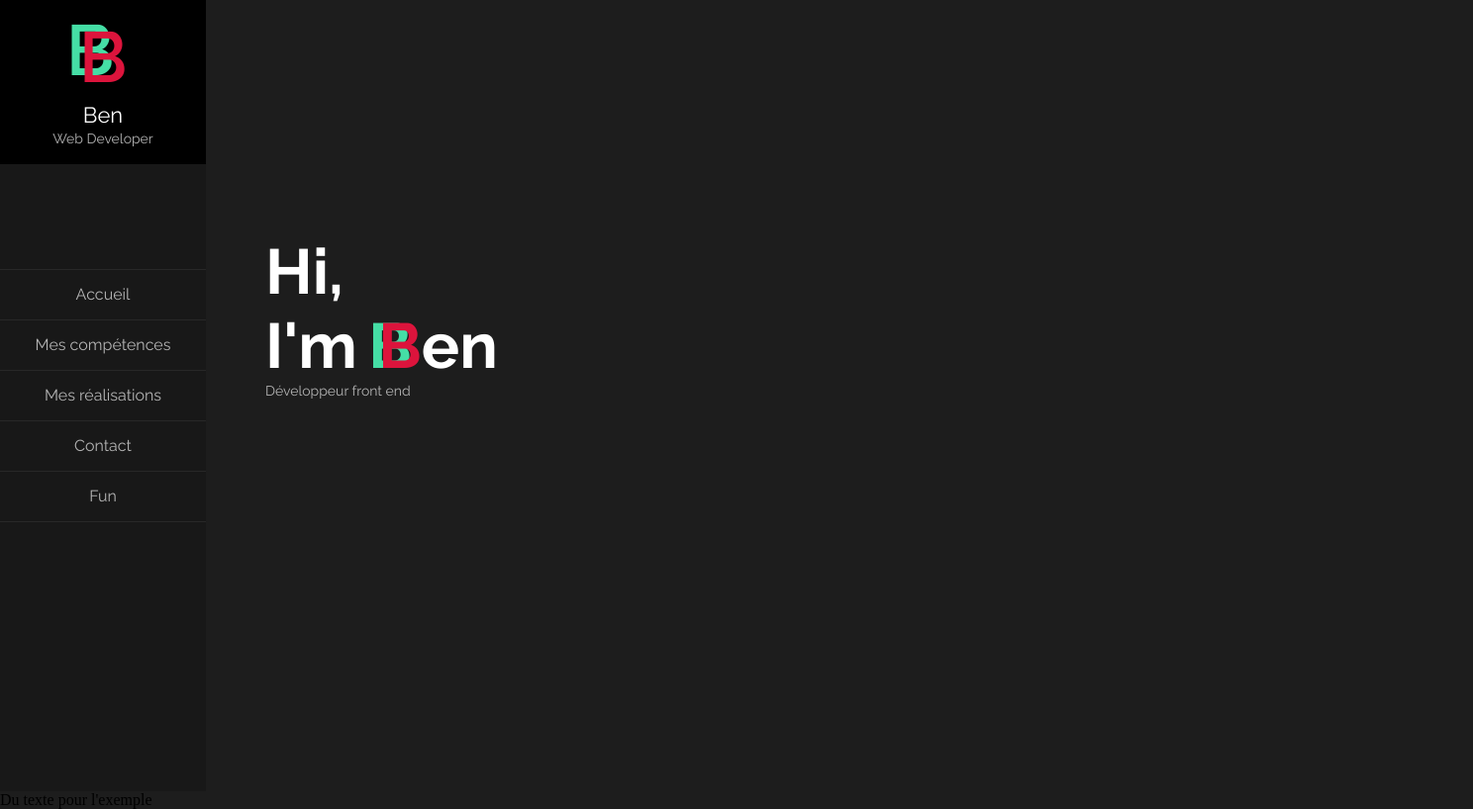
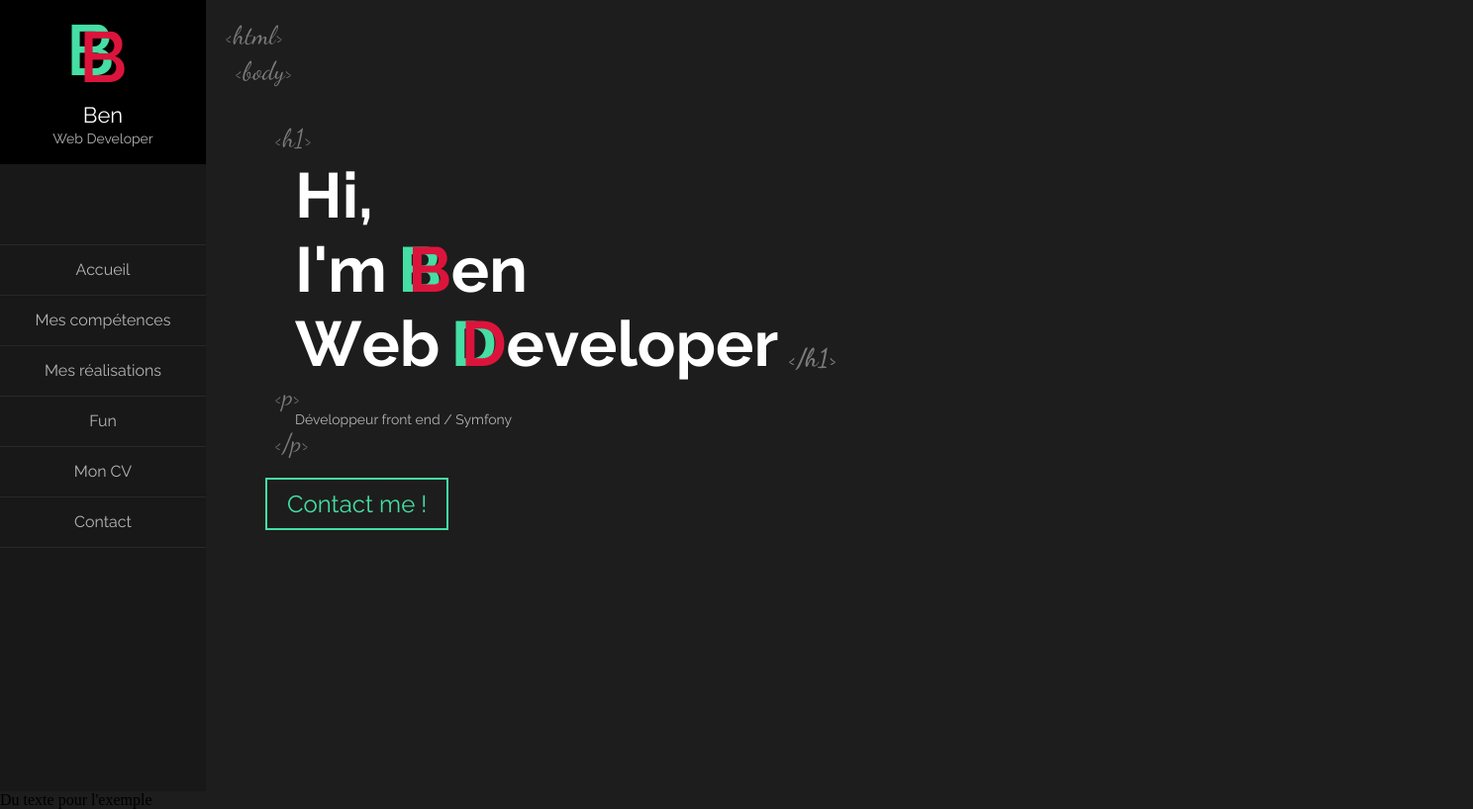
Before and after one commit to BigBen131283/portfolio_style, a website: page index.html in a window 1280 px wide. Shown: the whole page at 99% size, 1488 px wide, since content can reach past the window. Drawn offline with Linux system fonts and the light colour scheme.

Commit message:
230828 - some design

```diff
--- a/index.html
+++ b/index.html
@@ -6,6 +6,7 @@
     <meta name="viewport" content="width=device-width, initial-scale=1.0">
     <title>Big Ben</title>
     <link rel="stylesheet" href="./src/css/home.css">
+    <link rel="icon" type="image/gif" href="./src/images/logo.png">
     <script src="./src/scripts/app.js" defer></script>
 </head>
 <body>
@@ -21,21 +22,30 @@
                 <a href="#home">Accueil</a>
                 <a href="#skills">Mes compétences</a>
                 <a href="#achievements">Mes réalisations</a>
+                <a href="#fun">Fun</a>
+                <a href="">Mon CV</a>
                 <a href="#contact">Contact</a>
-                <a href="#fun">Fun</a>
             </nav>
             <div class="social-networks">
             </div>
         </div>
 
         <div class="hero-section">
+            <p class="decor">&lsaquo;html&rsaquo;</p>
+            <p class="decor">&lsaquo;body&rsaquo;</p>
             <div class="title">
+                <p class="decor">&lsaquo;h1&rsaquo;</p>
                 <h1>
                     <span class="animated">H</span><span class="animated">i</span><span class="animated">,</span><br>
                     <span class="animated">I</span><span class="animated">'</span><span class="animated">m</span>
-                    <span class="fixed">B</span><span class="animated">e</span><span class="animated">n</span>
+                    <span class="fixed">B</span><span class="animated">e</span><span class="animated">n</span><br>
+                    <span class="animated">W</span><span class="animated">e</span><span class="animated">b</span>&nbsp;<span class="fixed">D</span><span class="animated">e</span><span class="animated">v</span><span class="animated">e</span><span class="animated">l</span><span class="animated">o</span><span class="animated">p</span><span class="animated">e</span><span class="animated">r</span><span class="decor">&lsaquo;/h1&rsaquo;</span>
                 </h1>
-                <h2>Développeur front end</h2>
+                <p class="decor">&lsaquo;p&rsaquo;</p>
+                <h2>Développeur front end / Symfony</h2>
+                <p class="decor">&lsaquo;/p&rsaquo;</p>
+
+                <a href="#contact" class="contact">Contact me !</a href="#contact">
             </div>
         </div>
 
--- a/src/sass/base/_typography.scss
+++ b/src/sass/base/_typography.scss
@@ -1 +1,3 @@
 @import url('https://fonts.googleapis.com/css2?family=Raleway:ital,wght@0,100;0,200;0,300;0,400;0,500;0,600;0,700;0,800;0,900;1,100;1,200;1,300;1,400;1,500;1,600;1,700;1,800;1,900&family=Roboto+Flex:wght@100;200;300;400;500;600;700;800;900;1000&family=Roboto:ital,wght@0,100;0,300;0,400;0,500;0,700;0,900;1,100;1,300;1,400;1,500;1,700;1,900&display=swap');
+
+@import url('https://fonts.googleapis.com/css2?family=Dancing+Script:wght@400;500;600;700&display=swap');
--- /dev/null
+++ b/src/sass/components/_menu.scss
@@ -0,0 +1,77 @@
+.menu{
+    background: $backgroundMenu;
+    display: flex;
+    flex-direction: column;
+    justify-content: center;
+    align-items: center;
+    width: 13rem;
+    height: 100vh;
+    position: fixed;
+
+    .logo{
+        background: $backgroundLogo;
+        padding: 15px 5px;
+        position: absolute;
+        top: 0;
+        left: 0;
+        right: 0;
+
+        p{
+            text-align: center;
+            display: block;
+            padding: 0px 0px 3px;
+
+            &:nth-child(1){
+                color: $logoText;
+                text-shadow: -13px -7px $logoShadow;
+                font-size: $fs-72;
+                text-align: center;
+                font-weight: 600;
+            }
+            &:nth-child(2){
+                color: $logoName;
+                font-size: $fs-22;
+            }
+            &:nth-child(3){
+                color: $logoJob;
+                font-size: $fs-14;
+            }
+        }
+    }
+    nav{
+        display: flex;
+        flex-direction: column;
+        justify-content: center;
+        align-items: center;
+        font-size: $fs-16;
+        width: 100%;
+
+        a{
+            text-decoration: none;
+            display: block;
+            width: 100%;
+            line-height: 50px;
+            text-align: center;
+            color: $menuText;
+            transition: color .3s ease-out;
+
+            &::before{
+                content: '';
+                display: block;
+                width: 100%;
+                height: 1px;
+                background: $menuLine;
+            }
+            &:nth-last-child(1)::after{
+                content: '';
+                display: block;
+                width: 100%;
+                height: 1px;
+                background: $menuLine;
+            }
+            &:hover{
+                color: $hoverButton;
+            }
+        }
+    }
+}
--- a/src/sass/home.scss
+++ b/src/sass/home.scss
@@ -2,6 +2,7 @@
 @import './utils/variables';
 @import './base/typography';
 @import './components/animations';
+@import './components/menu';
 
 
 body{
@@ -10,86 +11,23 @@ body{
     header{
         font-family: $homepageMain;
         min-height: 100vh;
-        .menu{
-            background: $backgroundMenu;
-            display: flex;
-            flex-direction: column;
-            justify-content: center;
-            align-items: center;
-            width: 13rem;
-            height: 100vh;
-            position: fixed;
-
-            .logo{
-                background: $backgroundLogo;
-                padding: 15px 5px;
-                position: absolute;
-                top: 0;
-                left: 0;
-                right: 0;
-
-                p{
-                    text-align: center;
-                    display: block;
-                    padding: 0px 0px 3px;
-
-                    &:nth-child(1){
-                        color: $logoText;
-                        text-shadow: -13px -7px $logoShadow;
-                        font-size: $fs-72;
-                        text-align: center;
-                        font-weight: 600;
-                    }
-                    &:nth-child(2){
-                        color: $logoName;
-                        font-size: $fs-22;
-                    }
-                    &:nth-child(3){
-                        color: $logoJob;
-                        font-size: $fs-14;
-                    }
-                }
-            }
-            nav{
-                display: flex;
-                flex-direction: column;
-                justify-content: center;
-                align-items: center;
-                font-size: $fs-16;
-                width: 100%;
-
-                a{
-                    text-decoration: none;
-                    display: block;
-                    width: 100%;
-                    line-height: 50px;
-                    text-align: center;
-                    color: $menuText;
-                    transition: color .3s ease-out;
-
-                    &::before{
-                        content: '';
-                        display: block;
-                        width: 100%;
-                        height: 1px;
-                        background: $menuLine;
-                    }
-                    &:nth-last-child(1)::after{
-                        content: '';
-                        display: block;
-                        width: 100%;
-                        height: 1px;
-                        background: $menuLine;
-                    }
-                    &:hover{
-                        color: $hoverButton;
-                    }
-                }
-            }
-        }
         .hero-section{
             width: 100%;
             margin: 0 0 0 13rem;
+
+            .decor{
+                font-family: $decor;
+                font-size: $fs-26;
+                color: $decorText;
+
+                &:nth-child(1){
+                    margin: 0px 0px 5px 20px;
+                    padding: 20px 0px 0px;
+                }
+                &:nth-child(2){
+                    padding: 0px 0px 5px 30px;
+                }
+            }
 
             .title{
                 position: absolute;
@@ -97,10 +35,22 @@ body{
                 transform: translateY(-50%);
                 margin-left: 60px;
 
+                .decor{
+                    padding-left: 10px;
+
+                    &:nth-child(1){
+                        margin-left: 0;
+                    }
+                    &:nth-child(2){
+                        display: block;
+                    }
+                }
+
                 h1{
                     color: $logoName;
                     font-size: $fs-64;
                     font-weight: 700;
+                    padding-left: 30px;
 
                     .fixed{
                         animation: none;
@@ -121,7 +71,19 @@ body{
                 h2{
                     color: $logoJob;
                     font-size: $fs-14;
+                    padding-left: 30px;
                 }
+
+                .contact{
+                    display: inline-block;
+                    margin-top: 20px;
+                    padding: 10px 20px;
+                    font-size: $fs-24;
+                    color: $logoShadow;
+                    text-decoration: none;
+                    border: solid 2px $logoShadow;
+                }
+
             }
         }
     }
--- a/src/sass/utils/_variables.scss
+++ b/src/sass/utils/_variables.scss
@@ -16,6 +16,7 @@ $logoText: #dc143c;
 $logoShadow: #45dea5;
 $logoName: #fff;
 $logoJob: #b4b4b4;
+$decorText: #7b7b7b;
 
 $menuText: $logoJob;
 
@@ -23,6 +24,7 @@ $hoverButton: #08fdd8;
 
 // Fonts
 $homepageMain: 'Raleway';
+$decor: 'Dancing Script';
 
 /* Font-size */
 /* De base : 1rem = 16px */
--- a/src/scripts/app.js
+++ b/src/scripts/app.js
@@ -2,10 +2,6 @@
 // continue animation after the hover
 
 const animatedLetters = document.querySelectorAll(".animated");
-console.log(typeof animatedLetters);
-console.log(animatedLetters.length);
-
-// console.log(animatedLetters);
 
 animatedLetters.forEach((element) => {
     element.addEventListener("mouseover", (e) => bounce(e.target));
```
Also changed, not shown: src/css/home.css, src/images/logo.png (added).
